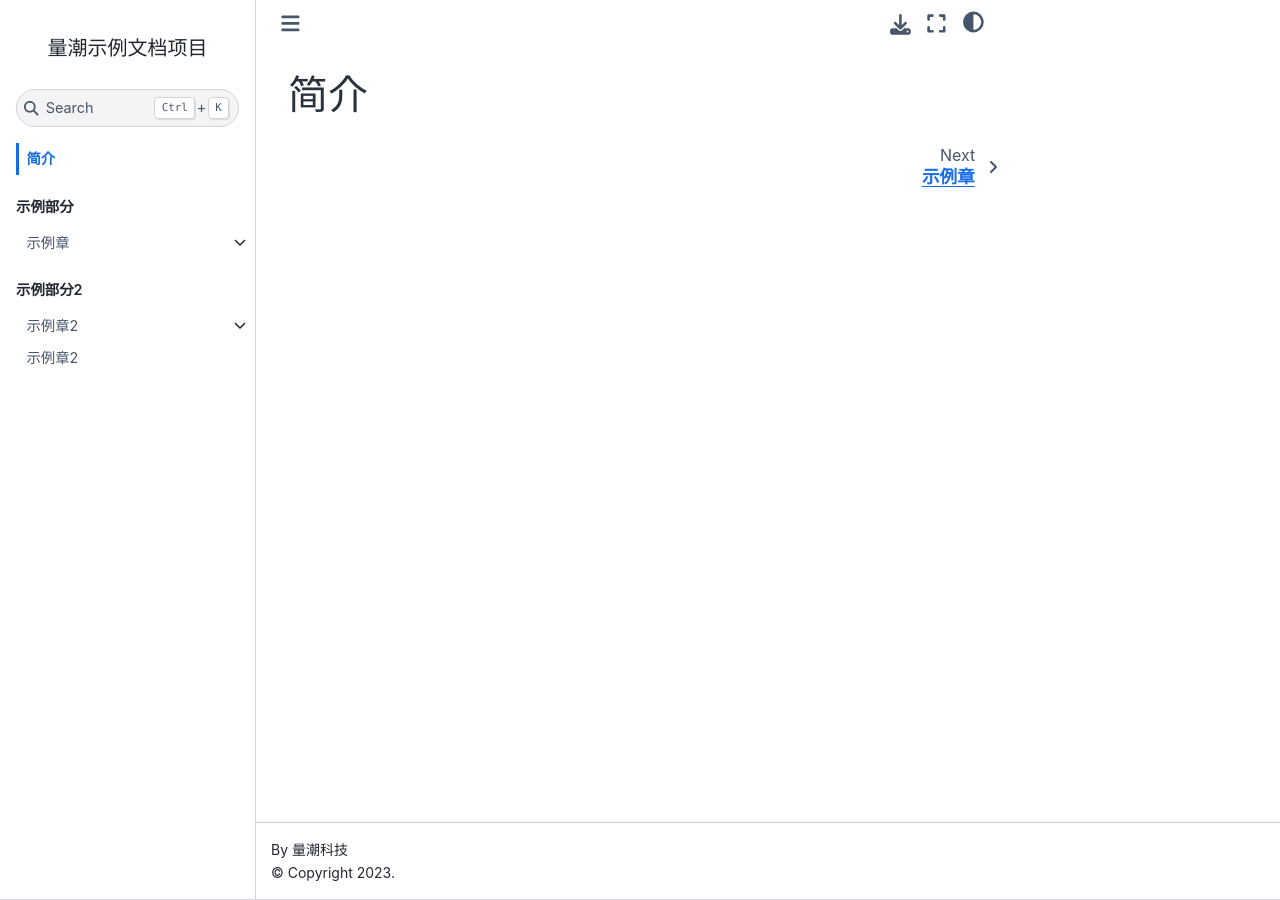
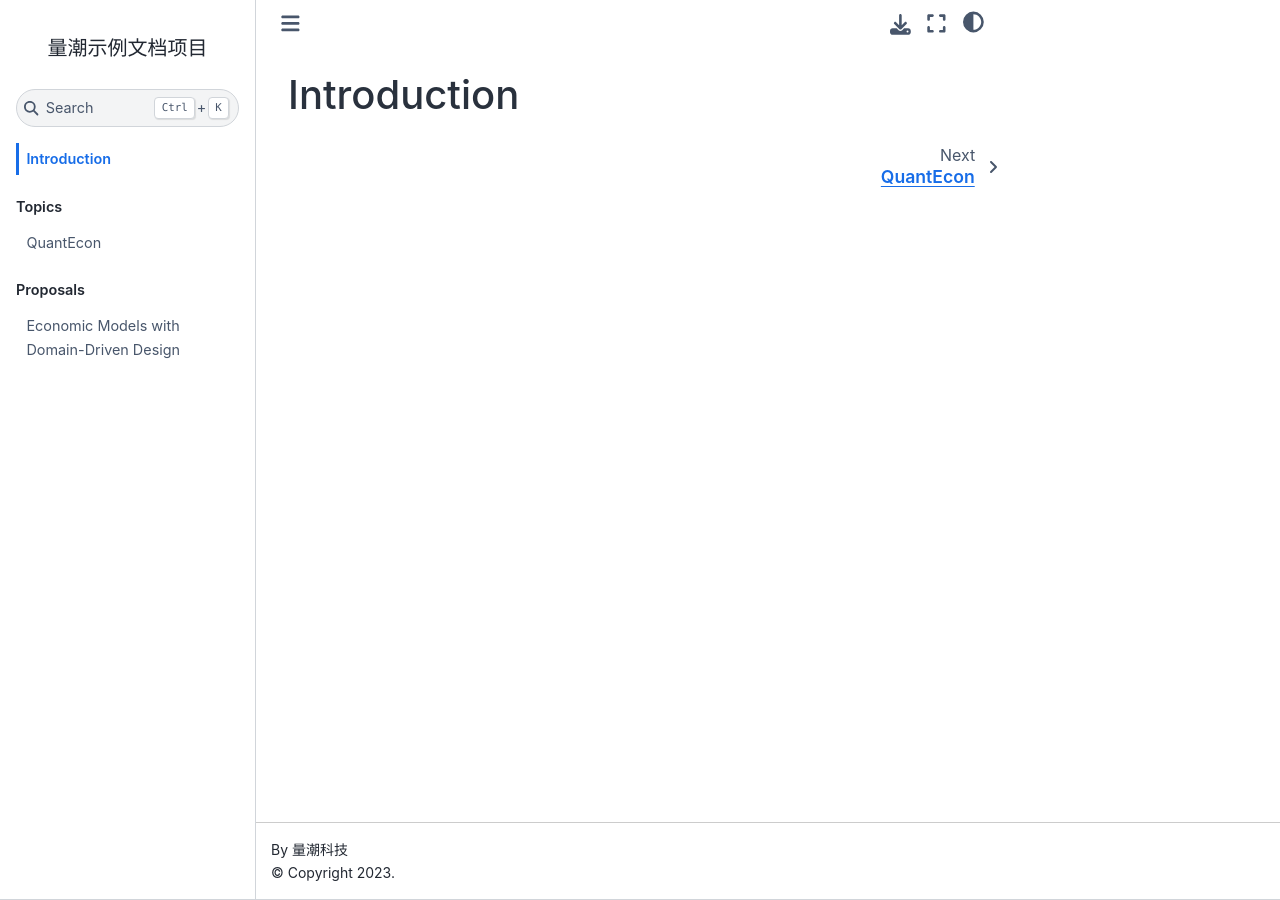
Before and after one commit to quanttide/quanttide-research-of-economic-models, a Jupyter Book: the page built from index.md, in a window 1280 px wide. Built offline with Jupyter Book 1.0.4 settings and Sphinx 7.4.7 and the Sphinx Book theme 1.1.4, drawn with Linux system fonts in a browser that asks for light colours.

Commit message:
init: create project

```diff
--- a/1_example_chapter/1_example_section/README.md
+++ /dev/null
@@ -1 +0,0 @@
-# 示例节1
--- a/1_example_chapter/README.md
+++ /dev/null
@@ -1 +0,0 @@
-# 示例章
--- a/2_example_chapter2/1_example_section2/README.md
+++ /dev/null
@@ -1 +0,0 @@
-# 示例节2
--- a/2_example_chapter2/README.md
+++ /dev/null
@@ -1 +0,0 @@
-# 示例章2
--- a/3_example_chapter3/README.md
+++ /dev/null
@@ -1 +0,0 @@
-# 示例章2
--- a/_toc.yml
+++ b/_toc.yml
@@ -1,18 +1,9 @@
 format: jb-book
 root: index.md
 parts:
-  - caption: 示例部分
+  - caption: Topics
     chapters:
-      - file: 1_example_chapter/README.md
-        sections:
-          - file: 1_example_chapter/1_example_section/README.md
-            sections:
-              - file: 1_example_chapter/1_example_section/1_example_article.md
-              - file: 1_example_chapter/1_example_section/1_example_article2.md
-          - file: 1_example_chapter/2_example_article3.md
-  - caption: 示例部分2
+      - file: topics/quantecon.md
+  - caption: Proposals
     chapters:
-      - file: 2_example_chapter2/README.md
-        sections:
-          - file: 2_example_chapter2/1_example_section2/README.md
-      - file: 3_example_chapter3/README.md
+      - file: proposals/ddd.md
--- a/index.md
+++ b/index.md
@@ -1 +1 @@
-# 简介
+# Introduction
--- /dev/null
+++ b/proposals/ddd.md
@@ -0,0 +1 @@
+# Economic Models with Domain-Driven Design
--- /dev/null
+++ b/topics/quantecon.md
@@ -0,0 +1 @@
+# QuantEcon
```
Also changed, not shown: 1_example_chapter/1_example_section/1_example_article.md (deleted, +0 -6 lines), 1_example_chapter/1_example_section/1_example_article2.md (deleted, +0 -6 lines), 1_example_chapter/2_example_article3.md (deleted, +0 -6 lines), CHANGELOG.md (+0 -12 lines).
